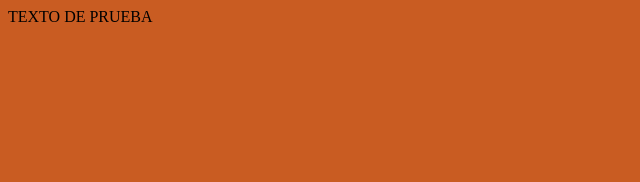
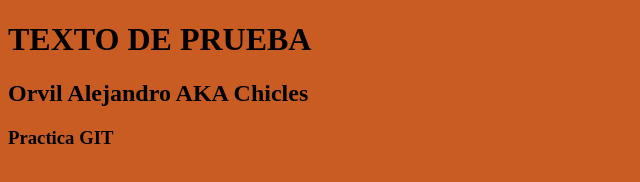
Before and after one commit to IbarraZ11/ibarraz11.github.io, a plain HTML site: page htmlPrueba.html in a window 1280 px wide. Shown: the whole page, without its empty margins (0-640 px from the left). Drawn offline with Linux system fonts and the light colour scheme.

Commit message:
Se agregan headers

```diff
--- a/htmlPrueba.html
+++ b/htmlPrueba.html
@@ -4,7 +4,9 @@
         <title>TITULO DE PRUEBA</title>
     </head>
     <body bgcolor= "C95C22">
-TEXTO DE PRUEBA
+<h1>TEXTO DE PRUEBA</h1>
+<h2>Orvil Alejandro AKA Chicles</h2>
+<h3>Practica GIT</h3>
 
     </body>
 </html>
```
